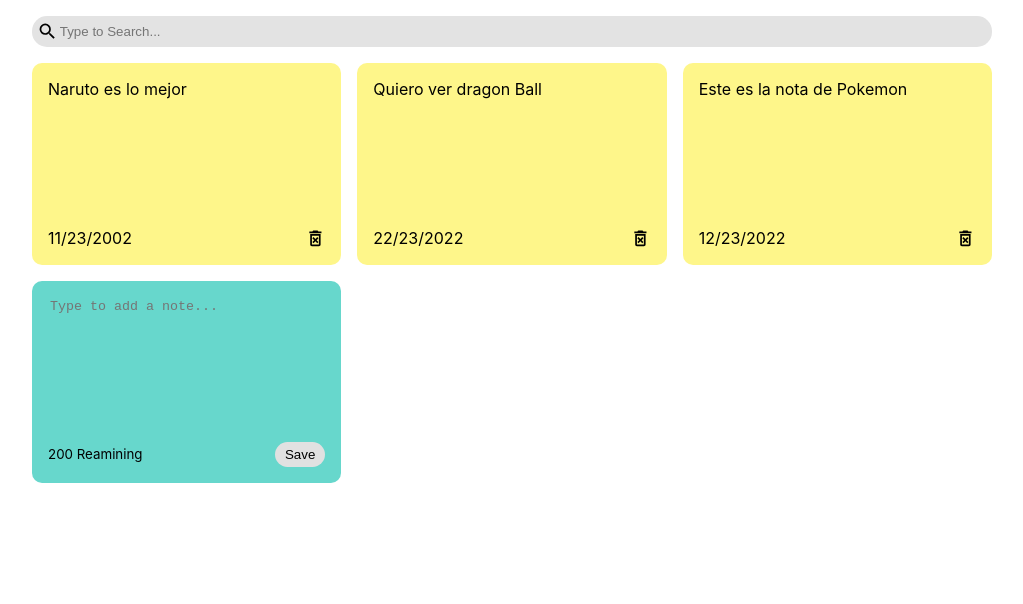
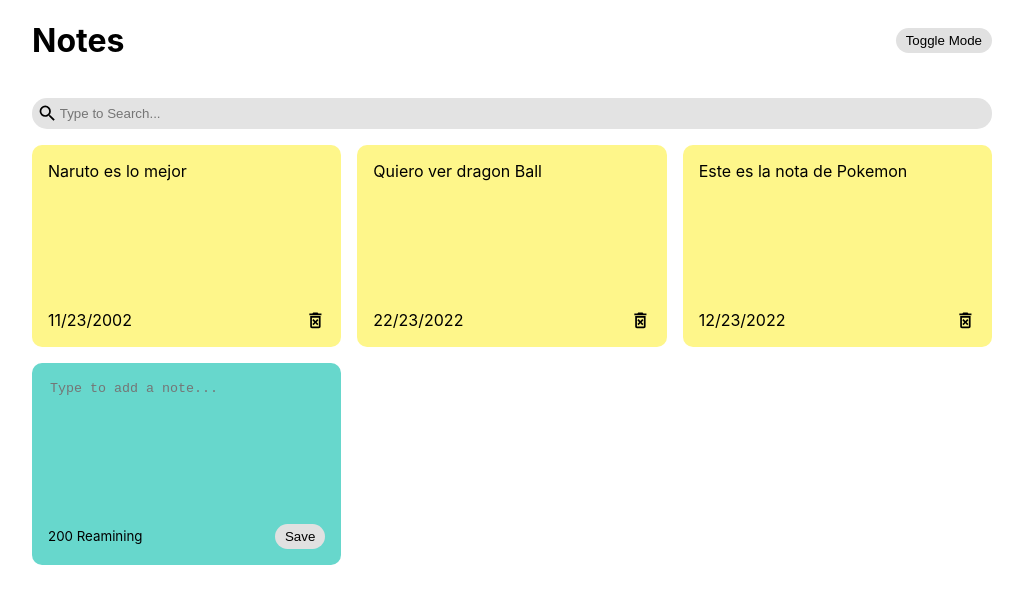
Before and after one commit to deliverst/personal-react-notes, a React (Create React App) app: page / in a window 1280 px wide. Shown: the top 604 px of the page, without its empty margins (128-1151 px from the left). Built offline with nearby package versions, Linux system fonts and the light colour scheme.

Commit message:
add functionality darkmode

```diff
--- a/src/App.js
+++ b/src/App.js
@@ -2,6 +2,7 @@
 import {nanoid} from 'nanoid'
 import NotesList from "./components/NotesList";
 import Search from "./components/Search";
+import Header from './components/Header'
 
 const App = () => {
     const [notes, setNotes] = useState([
@@ -22,7 +23,8 @@
         },
     ]);
 
-    const [searchText,setSearchText] = useState('')
+    const [searchText, setSearchText] = useState('')
+    const [darkeMode, setDarkeMode] = useState(false)
 
     const addNote = (text) => {
         const date = new Date();
@@ -40,16 +42,17 @@
         setNotes(newNotes)
     }
 
-
-
     return (
+        <div className={`${darkeMode && 'dark-mode'}`}>
             <div className="container">
+                <Header headleToogleDarkMode={setDarkeMode}/>
                 <Search handleSearchText={setSearchText}/>
                 <NotesList
-                notes={notes.filter((note)=> note.text.toLowerCase().includes(searchText) )}
+                    notes={notes.filter((note) => note.text.toLowerCase().includes(searchText))}
                     handleAddNote={addNote}
                     handleDeleteNote={deleteNote}
                 />
+            </div>
         </div>
     );
 };
--- /dev/null
+++ b/src/components/Header.js
@@ -0,0 +1,14 @@
+import React from 'react'
+
+const Header = ({headleToogleDarkMode}) => {
+    return (
+        <div className={'header'}>
+            <h1>Notes</h1>
+            <button onClick={() => headleToogleDarkMode((previusDarkeMode) => !previusDarkeMode)} className={'save'}>Toggle
+                Mode
+            </button>
+        </div>
+    )
+}
+
+export default Header
--- a/src/index.css
+++ b/src/index.css
@@ -18,6 +18,7 @@
     margin-left: auto;
     padding-left: 15px;
     padding-right: 15px;
+    min-height: 100vh;
 }
 
 .notes-list {
@@ -31,23 +32,23 @@
     background: #67d7cc;
 }
 
-textarea{
+textarea {
     border: none;
     resize: none;
     background-color: #67d7cc;
 }
 
-textarea:focus{
+textarea:focus {
     outline: none;
 }
 
-.save:hover{
+.save:hover {
     background-color: #ededed;
     cursor: pointer;
 }
 
 
-.save{
+.save {
     background: #e1e1e1;
     border: none;
     border-radius: 20px;
@@ -76,7 +77,7 @@
 }
 
 
-.delete-icon{
+.delete-icon {
     cursor: pointer;
 }
 
@@ -90,11 +91,27 @@
 }
 
 
-.search input{
+.search input {
     border: none;
     background-color: #e3e3e3;
 }
 
-.search input:focus{
+.search input:focus {
     outline: none;
 }
+
+
+.header{
+    display: flex;
+    align-items: center;
+    justify-content: space-between;
+}
+
+
+.dark-mode{
+    background-color: #3d3d3d;
+}
+
+.dark-mode h1{
+    color: white;
+}
```
Lines whose indentation alone changed are shown as unchanged.
